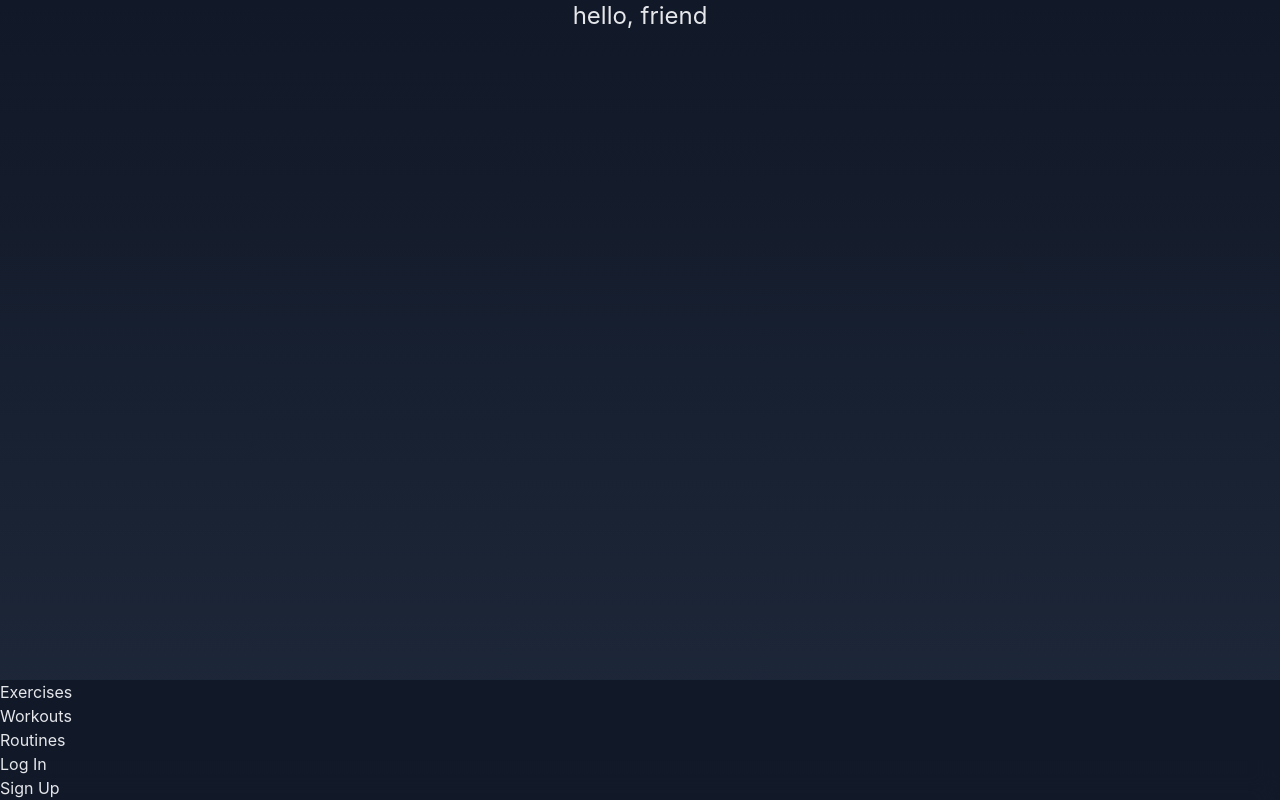
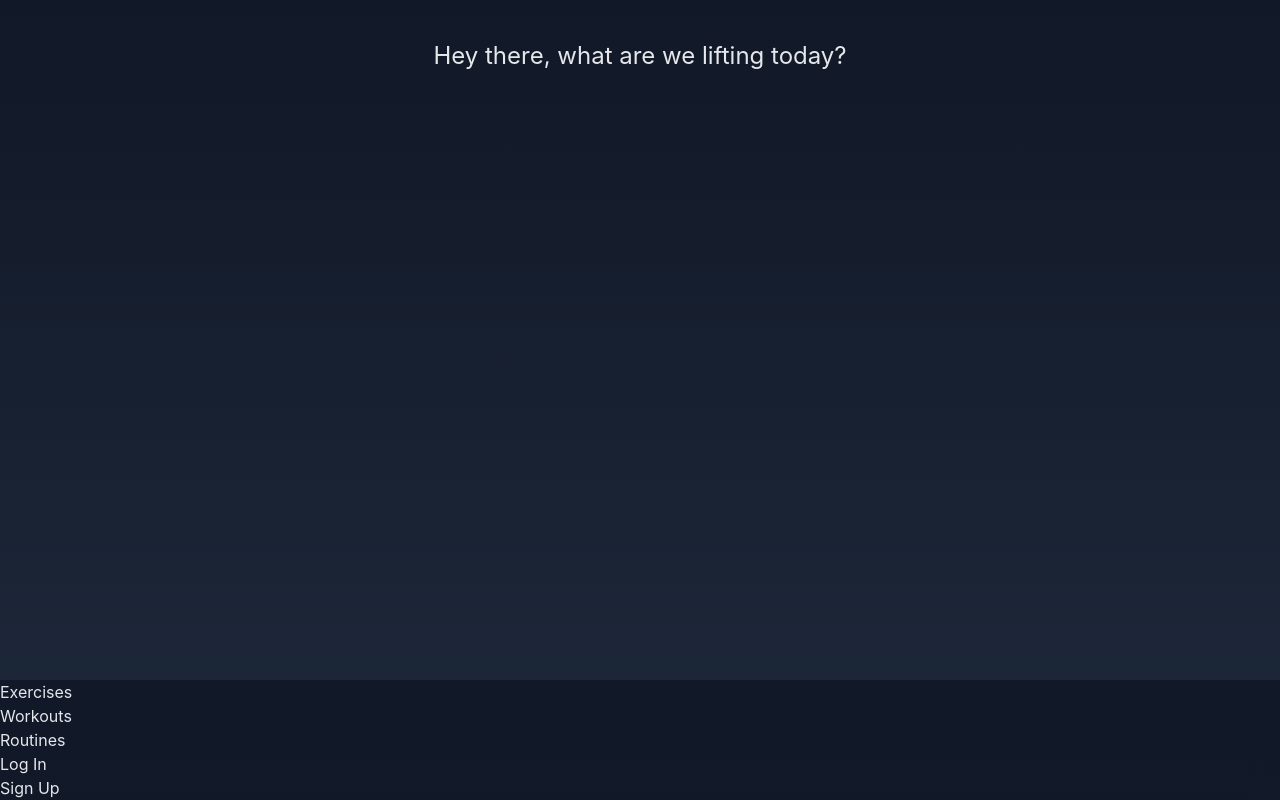
Before and after one commit to maxmay94/lifted-front-end, a React (Create React App) app: page / in a window 1280 px wide. Built offline with nearby package versions, Linux system fonts and the light colour scheme; no server answers.

Commit message:
small change to style

```diff
--- a/src/components/NavBar/NavBar.jsx
+++ b/src/components/NavBar/NavBar.jsx
@@ -10,12 +10,12 @@ const NavBar = ({ user, handleLogout }) => {
     <div className="justify-around bg-gray-900/90
     backdrop-blur-md shadow-md w-full
     fixed bottom-0 left-0 right-0 z-10">
-      <nav className=' text-gray-200 rounded-t'>
+      <nav className='text-gray-200 rounded-t'>
         {user ?
           <ul className='flex p-1 text-xs'>
 
             <li className='flex-1'>
-              <div className='text-center'>
+              <div className='text-center hover:text-amber-600'>
                 <FitnessCenterSharpIcon />
                 <br />
                 <p>Exercises</p>
@@ -23,7 +23,7 @@ const NavBar = ({ user, handleLogout }) => {
             </li>
 
             <li className='flex-1'>
-              <div className='text-center'>
+              <div className='text-center hover:text-amber-600'>
                 <SportsGymnasticsIcon/>
                 <br />
                 <p>Workouts</p>
@@ -31,7 +31,7 @@ const NavBar = ({ user, handleLogout }) => {
             </li>
 
             <li className='flex-1'>
-              <div className='text-center'>
+              <div className='text-center hover:text-amber-600'>
                 <EventRepeatIcon />
                 <br />
                 <p>Routines</p>
@@ -39,7 +39,7 @@ const NavBar = ({ user, handleLogout }) => {
             </li>
 
             <li className='flex-1'>
-              <div className='text-center'>
+              <div className='text-center hover:text-amber-600'>
                 <Link to="/profiles">
                   <AccountBoxIcon />
                   <br />
--- a/src/pages/Landing/Landing.jsx
+++ b/src/pages/Landing/Landing.jsx
@@ -2,7 +2,9 @@
 const Landing = ({ user }) => {
   return (
     <main className='text-center text-2xl h-screen bg-gradient-to-b from-gray-900 to-slate-800 text-gray-200'>
-      <h1>hello, {user ? user.name : 'friend'}</h1>
+      <div className="mx-20">
+        <h1 className="pt-10">Hey {user ? user.name : 'there'}, what are we lifting today?</h1>
+      </div>
     </main>
   )
 }
```
